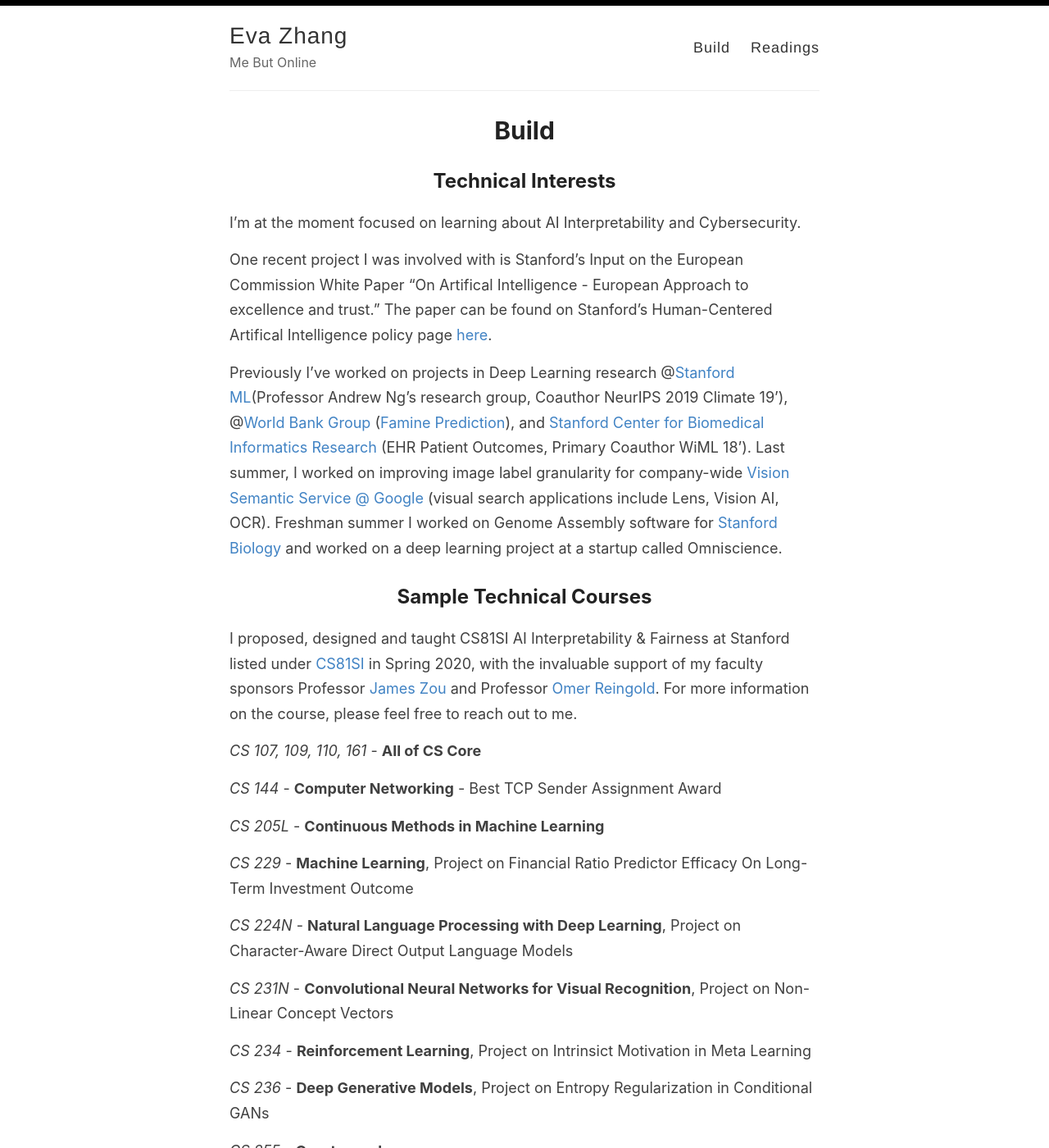
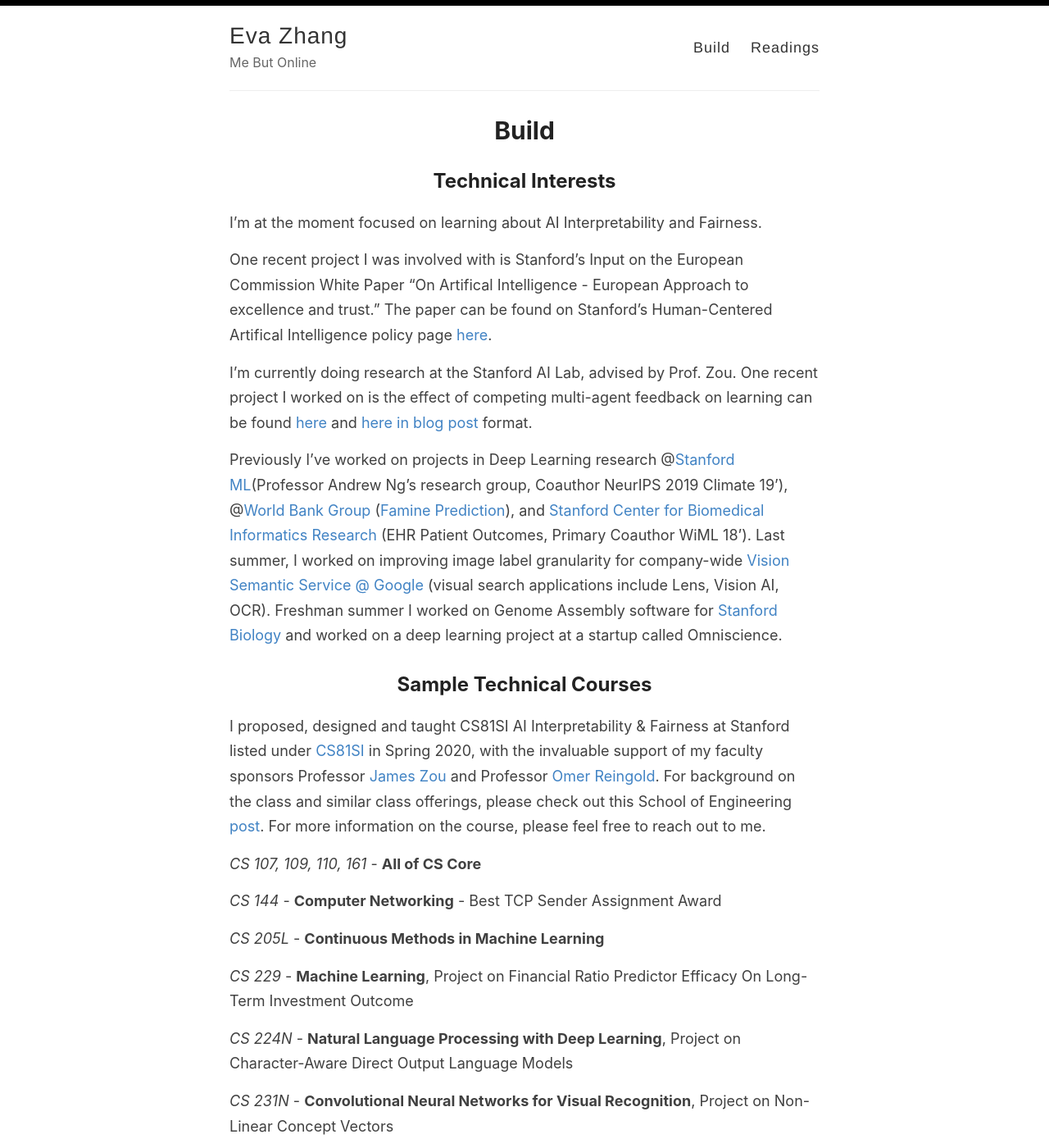
Before and after one commit to evazhang612/sokt-landing, a Jekyll site: the page built from _pages/technicals.md, in a window 1280 px wide and 1400 px high. Shown: the whole window at 82% size. Built offline with Jekyll 4.4.1, drawn with Linux system fonts in a browser that asks for light colours; nearby versions of some CDN libraries; library files that are not in the unit come from our copies.

Commit message:
Adding posts

```diff
--- a/_pages/technicals.md
+++ b/_pages/technicals.md
@@ -5,16 +5,18 @@ permalink: /build
 ---
 
 ## Technical Interests
-I'm at the moment focused on learning about AI Interpretability and Cybersecurity.
+I'm at the moment focused on learning about AI Interpretability and Fairness.
 
 One recent project I was involved with is Stanford's Input on the European Commission White Paper "On Artifical Intelligence - European Approach to excellence and trust." The paper can be found on Stanford's Human-Centered Artifical Intelligence policy page [here](https://hai.stanford.edu/sites/default/files/2020-06/StanfordWonks%26TechiesEUAIWhitePaper.pdf).
+
+I'm currently doing research at the Stanford AI Lab, advised by Prof. Zou. One recent project I worked on is the effect of competing multi-agent feedback on learning can be found [here](https://arxiv.org/abs/2009.06797) and [here in blog post](https://hai.stanford.edu/blog/when-algorithms-compete-who-wins) format.
 
 Previously I've worked on projects in Deep Learning research @[Stanford ML](https://stanfordmlgroup.github.io/)(Professor Andrew Ng's research group, Coauthor NeurIPS 2019 Climate 19'), @[World Bank Group](https://www.worldbank.org/) ([Famine Prediction](https://www.worldbank.org/en/programs/famine-early-action-mechanism)), and [Stanford Center for Biomedical Informatics Research](https://bmir.stanford.edu/) (EHR Patient Outcomes, Primary Coauthor WiML 18'). Last summer, I worked on improving image label granularity for company-wide [Vision Semantic Service @ Google](https://images.google.com/) (visual search applications include Lens, Vision AI, OCR). Freshman summer I worked on Genome Assembly software for [Stanford Biology](https://www.morrisonlabatstanford.org/) and worked on a deep learning project at a startup called Omniscience.
 <!--
 I came into Stanford interested in Bioengineering / Health Policy, and took Chemistry, Philosophy, and Energy Policy first quarter. Community and mentorship were (and are) important to how my interests evolved. Here's a [brief instagram snippet](https://www.instagram.com/p/B7kewSMh4MH/) from Stanford Women in CS on how I got started in Computer Science. Always happy to chat and share my experiences if you're unsure what a path in CS could look like!  -->
 
 ## Sample Technical Courses
-I proposed, designed and taught CS81SI AI Interpretability & Fairness at Stanford listed under [CS81SI](https://cs81si.stanford.edu) in Spring 2020, with the invaluable support of my faculty sponsors Professor [James Zou](https://www.james-zou.com/) and Professor [Omer Reingold](https://omereingold.wordpress.com/). For more information on the course, please feel free to reach out to me.
+I proposed, designed and taught CS81SI AI Interpretability & Fairness at Stanford listed under [CS81SI](https://cs81si.stanford.edu) in Spring 2020, with the invaluable support of my faculty sponsors Professor [James Zou](https://www.james-zou.com/) and Professor [Omer Reingold](https://omereingold.wordpress.com/). For background on the class and similar class offerings, please check out this School of Engineering [post](https://engineering.stanford.edu/news/how-computer-science-department-teaching-ethics-its-students). For more information on the course, please feel free to reach out to me.
 
 <i>CS 107, 109, 110, 161</i> - <b> All of CS Core </b>
 
```
